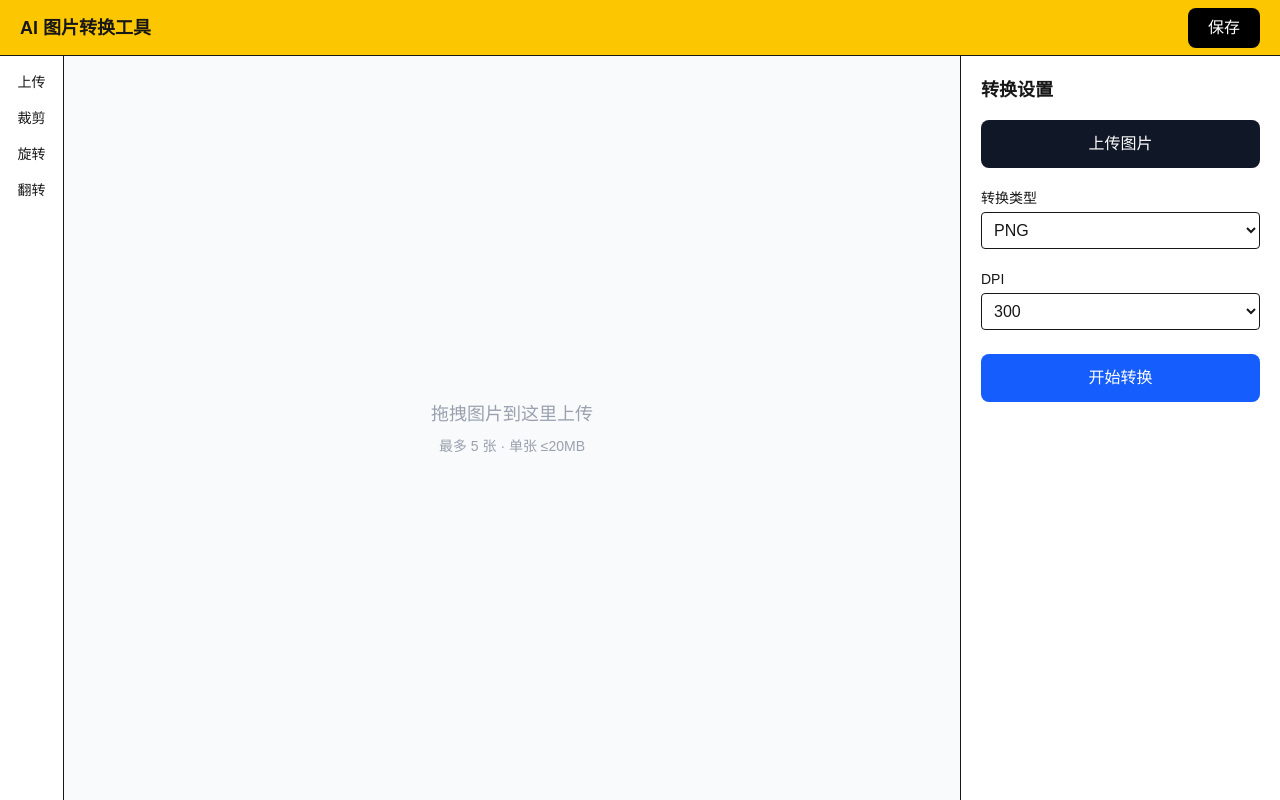
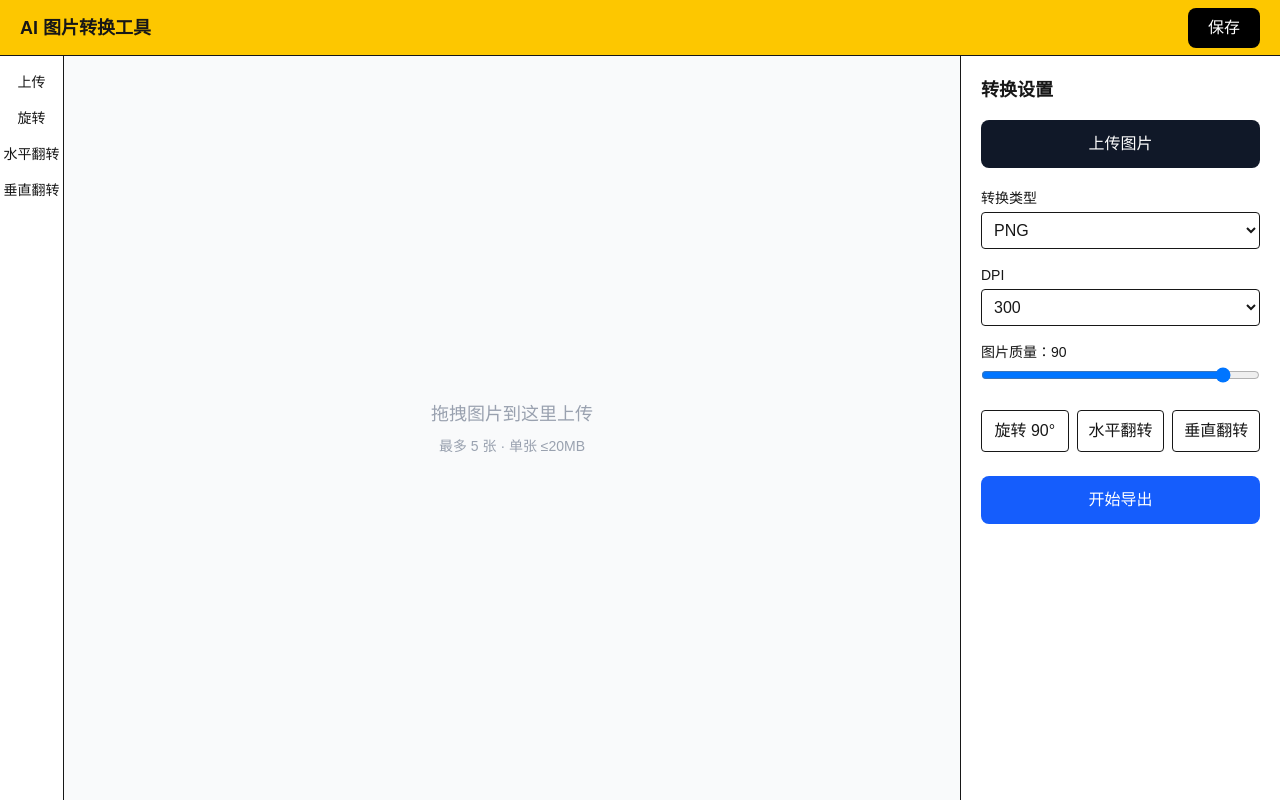
Before and after one commit to wangmuyr-sudo/Text_to_Iamge_1, a Next.js app: page / in a window 1280 px wide. Built offline with nearby package versions, Linux system fonts and the light colour scheme.

Commit message:
Add image editing export options

```diff
--- a/app/api/convert/route.ts
+++ b/app/api/convert/route.ts
@@ -14,9 +14,8 @@ function isUploadedFile(item: FormDataEntryValue): item is File {
   )
 }
 
-// 安全限制配置
-const MAX_FILES = 5 // 最多5张
-const MAX_FILE_SIZE = 20 * 1024 * 1024 // 20MB
+const MAX_FILES = 5
+const MAX_FILE_SIZE = 20 * 1024 * 1024
 
 export async function POST(req: NextRequest) {
   try {
@@ -24,8 +23,11 @@ export async function POST(req: NextRequest) {
     const files = formData.getAll('files').filter(isUploadedFile)
     const type = String(formData.get('type') || 'png')
     const dpi = Number(formData.get('dpi') || 72)
+    const quality = Math.max(10, Math.min(100, Number(formData.get('quality') || 90)))
+    const rotate = Number(formData.get('rotate') || 0)
+    const flipHorizontal = formData.get('flipHorizontal') === 'true'
+    const flipVertical = formData.get('flipVertical') === 'true'
 
-    // ========== 安全校验 ==========
     if (files.length === 0) {
       return NextResponse.json({ error: '请上传图片' }, { status: 400 })
     }
@@ -47,7 +49,6 @@ export async function POST(req: NextRequest) {
     const usedNames = new Map<string, number>()
     const result = { success: 0, failed: 0, messages: [] as string[] }
 
-    // ========== 批量处理（失败不中断） ==========
     for (const file of files) {
       try {
         const arrayBuffer = await file.arrayBuffer()
@@ -56,28 +57,32 @@ export async function POST(req: NextRequest) {
         let outputBuffer: Buffer
         let ext = type
 
-        const image = sharp(inputBuffer, { failOn: 'none' }).rotate()
+        let image = sharp(inputBuffer, { failOn: 'none' })
+
+        // 编辑处理
+        if (flipHorizontal) image = image.flop()
+        if (flipVertical) image = image.flip()
+        if (rotate > 0) image = image.rotate(rotate)
 
         if (type === 'png') {
-          outputBuffer = await image.withMetadata({ density: dpi }).png().toBuffer()
+          outputBuffer = await image.withMetadata({ density: dpi }).png({ quality }).toBuffer()
           ext = 'png'
         } else if (type === 'jpg' || type === 'jpeg') {
-          outputBuffer = await image.withMetadata({ density: dpi }).jpeg({ quality: 90 }).toBuffer()
+          outputBuffer = await image.withMetadata({ density: dpi }).jpeg({ quality }).toBuffer()
           ext = 'jpg'
         } else if (type === 'webp') {
-          outputBuffer = await image.withMetadata({ density: dpi }).webp({ quality: 85 }).toBuffer()
+          outputBuffer = await image.withMetadata({ density: dpi }).webp({ quality }).toBuffer()
           ext = 'webp'
         } else if (type === 'tiff') {
-          outputBuffer = await image.withMetadata({ density: dpi }).tiff().toBuffer()
+          outputBuffer = await image.withMetadata({ density: dpi }).tiff({ quality }).toBuffer()
           ext = 'tiff'
         } else if (type === 'cmyk') {
-          outputBuffer = await image.toColourspace('cmyk').withMetadata({ density: dpi }).jpeg({ quality: 90 }).toBuffer()
+          outputBuffer = await image.toColourspace('cmyk').withMetadata({ density: dpi }).jpeg({ quality }).toBuffer()
           ext = 'jpg'
         } else {
           throw new Error('不支持的格式')
         }
 
-        // 重名处理
         let fileName = `${baseName}.${ext}`
         if (usedNames.has(fileName)) {
           const count = usedNames.get(fileName)! + 1
@@ -91,21 +96,15 @@ export async function POST(req: NextRequest) {
         result.success++
       } catch (err) {
         result.failed++
-        const msg = err instanceof Error ? err.message : '处理失败'
-        result.messages.push(`${file.name} => ${msg}`)
-        continue // 🔥 关键：跳过，继续处理下一张
+        result.messages.push(`${file.name}: ${err instanceof Error ? err.message : '处理失败'}`)
+        continue
       }
     }
 
-    // 无成功文件
     if (result.success === 0) {
-      return NextResponse.json({
-        error: '所有图片处理失败',
-        details: result.messages
-      }, { status: 400 })
+      return NextResponse.json({ error: '所有图片处理失败', details: result.messages }, { status: 400 })
     }
 
-    // 生成 ZIP
     const zipBuffer = await zip.generateAsync({
       type: 'nodebuffer',
       compression: 'DEFLATE',
@@ -119,7 +118,6 @@ export async function POST(req: NextRequest) {
         'Content-Disposition': 'attachment; filename="converted_files.zip"',
       },
     })
-
   } catch (error) {
     console.error('转换错误：', error)
     return NextResponse.json({
--- a/app/page.tsx
+++ b/app/page.tsx
@@ -8,6 +8,7 @@ export default function Home() {
   const [selectedIndex, setSelectedIndex] = useState(0)
   const [format, setFormat] = useState('png')
   const [dpi, setDpi] = useState('300')
+  const [quality, setQuality] = useState(90)
   const [loading, setLoading] = useState(false)
   const [dragging, setDragging] = useState(false)
 
@@ -16,7 +17,11 @@ export default function Home() {
   const [isPanning, setIsPanning] = useState(false)
   const lastMousePosition = useRef({ x: 0, y: 0 })
 
-  // 安全限制
+  // 编辑状态
+  const [rotate, setRotate] = useState(0)
+  const [flipHorizontal, setFlipHorizontal] = useState(false)
+  const [flipVertical, setFlipVertical] = useState(false)
+
   const MAX_FILES = 5
   const MAX_SIZE = 20 * 1024 * 1024
 
@@ -26,9 +31,14 @@ export default function Home() {
     setIsPanning(false)
   }
 
+  const resetEdit = () => {
+    setRotate(0)
+    setFlipHorizontal(false)
+    setFlipVertical(false)
+  }
+
   const updateFiles = (selectedFiles: File[]) => {
     const imageFiles = selectedFiles.filter(f => f.type.startsWith('image/'))
-
     if (imageFiles.length > MAX_FILES) {
       alert(`最多上传 ${MAX_FILES} 张图片`)
       return
@@ -44,28 +54,25 @@ export default function Home() {
     }
 
     images.forEach(url => URL.revokeObjectURL(url))
-
     setFiles(imageFiles)
     setImages(imageFiles.map(file => URL.createObjectURL(file)))
     setSelectedIndex(0)
     resetViewer()
+    resetEdit()
   }
 
-  // 删除单张图片
   const handleDelete = (index: number) => {
     const newImages = [...images]
     const newFiles = [...files]
-
     URL.revokeObjectURL(newImages[index])
-
     newImages.splice(index, 1)
     newFiles.splice(index, 1)
-
     setImages(newImages)
     setFiles(newFiles)
 
     if (newImages.length === 0) {
       setSelectedIndex(0)
+      resetEdit()
     } else if (selectedIndex === index) {
       setSelectedIndex(Math.max(0, index - 1))
     } else if (selectedIndex > index) {
@@ -74,16 +81,15 @@ export default function Home() {
     resetViewer()
   }
 
-  // 清空所有图片
   const handleClearAll = () => {
     if (files.length === 0) return
     if (!confirm('确定要清空所有图片吗？')) return
-
     images.forEach(url => URL.revokeObjectURL(url))
     setImages([])
     setFiles([])
     setSelectedIndex(0)
     resetViewer()
+    resetEdit()
   }
 
   const handleUpload = (e: React.ChangeEvent<HTMLInputElement>) => {
@@ -149,6 +155,20 @@ export default function Home() {
     return () => images.forEach(url => URL.revokeObjectURL(url))
   }, [images])
 
+  // === 🔥 编辑功能：旋转 / 翻转 ===
+  const handleRotate = () => {
+    setRotate(prev => (prev + 90) % 360)
+  }
+
+  const handleFlipHorizontal = () => {
+    setFlipHorizontal(prev => !prev)
+  }
+
+  const handleFlipVertical = () => {
+    setFlipVertical(prev => !prev)
+  }
+
+  // === 🔥 转换提交 ===
   const handleConvert = async () => {
     if (files.length === 0) {
       alert('请先上传图片')
@@ -161,8 +181,15 @@ export default function Home() {
       files.forEach(file => formData.append('files', file))
       formData.append('type', format)
       formData.append('dpi', dpi)
+      formData.append('quality', String(quality))
+      formData.append('rotate', String(rotate))
+      formData.append('flipHorizontal', String(flipHorizontal))
+      formData.append('flipVertical', String(flipVertical))
 
-      const res = await fetch('/api/convert', { method: 'POST', body: formData })
+      const res = await fetch('/api/convert', {
+        method: 'POST',
+        body: formData
+      })
 
       if (!res.ok) {
         let msg = '转换失败'
@@ -202,38 +229,79 @@ export default function Home() {
 
       <div className="flex flex-1 overflow-hidden">
         <div className="w-16 bg-white border-r flex flex-col items-center py-4 gap-4">
-          <label className="text-sm cursor-pointer">上传<input type="file" accept="image/*" multiple onChange={handleUpload} className="hidden" /></label>
-          <button className="text-sm">裁剪</button>
-          <button className="text-sm">旋转</button>
-          <button className="text-sm">翻转</button>
+          <label className="text-sm cursor-pointer">
+            上传
+            <input type="file" accept="image/*" multiple onChange={handleUpload} className="hidden" />
+          </label>
+
+          <button onClick={handleRotate} className="text-sm" disabled={!selectedImage}>
+            旋转
+          </button>
+
+          <button onClick={handleFlipHorizontal} className="text-sm" disabled={!selectedImage}>
+            水平翻转
+          </button>
+
+          <button onClick={handleFlipVertical} className="text-sm" disabled={!selectedImage}>
+            垂直翻转
+          </button>
 
           {files.length > 0 && (
-            <button
-              onClick={handleClearAll}
-              className="text-sm text-red-500 mt-2"
-            >
+            <button onClick={handleClearAll} className="text-sm text-red-500 mt-2">
               清空
             </button>
           )}
         </div>
 
-        <div onDragOver={handleDragOver} onDragLeave={handleDragLeave} onDrop={handleDrop} className={`flex-1 flex flex-col overflow-hidden transition ${dragging ? 'bg-blue-50 border-2 border-dashed border-blue-500' : 'bg-gray-50'}`}>
-          <div onWheel={handleWheel} onMouseDown={handleMouseDown} onMouseMove={handleMouseMove} onMouseUp={stopPanning} onMouseLeave={stopPanning} onDoubleClick={resetViewer} className={`relative flex-1 overflow-hidden bg-gray-50 select-none ${selectedImage ? (isPanning ? 'cursor-grabbing' : 'cursor-grab') : ''}`}>
+        <div
+          onDragOver={handleDragOver}
+          onDragLeave={handleDragLeave}
+          onDrop={handleDrop}
+          className={`flex-1 flex flex-col overflow-hidden transition ${dragging ? 'bg-blue-50 border-2 border-dashed border-blue-500' : 'bg-gray-50'}`}
+        >
+          <div
+            onWheel={handleWheel}
+            onMouseDown={handleMouseDown}
+            onMouseMove={handleMouseMove}
+            onMouseUp={stopPanning}
+            onMouseLeave={stopPanning}
+            onDoubleClick={resetViewer}
+            className={`relative flex-1 overflow-hidden bg-gray-50 select-none ${selectedImage ? (isPanning ? 'cursor-grabbing' : 'cursor-grab') : ''}`}
+          >
             {selectedImage ? (
               <>
                 <div className="absolute inset-0 flex items-center justify-center overflow-hidden">
-                  <img src={selectedImage} alt="preview" draggable={false} className="bg-white border shadow pointer-events-none" style={{
-                    maxWidth: 'none', maxHeight: 'none', width: 'auto', height: 'auto',
-                    transform: `translate3d(${position.x}px, ${position.y}px, 0) scale(${scale})`,
-                    transformOrigin: 'center center', willChange: 'transform',
-                  }} />
+                  <img
+                    src={selectedImage}
+                    alt="preview"
+                    draggable={false}
+                    className="bg-white border shadow pointer-events-none"
+                    style={{
+                      maxWidth: 'none',
+                      maxHeight: 'none',
+                      width: 'auto',
+                      height: 'auto',
+                      transform: `translate3d(${position.x}px, ${position.y}px, 0) scale(${scale}) rotate(${rotate}deg) scale(${flipHorizontal ? -1 : 1}, ${flipVertical ? -1 : 1})`,
+                      transformOrigin: 'center center',
+                      willChange: 'transform',
+                    }}
+                  />
                 </div>
-                <div className="absolute right-4 top-4 bg-black/70 text-white text-xs px-3 py-1 rounded-full pointer-events-none">{Math.round(scale * 100)}%</div>
-                <div className="absolute left-4 bottom-4 bg-black/60 text-white text-xs px-3 py-2 rounded-lg pointer-events-none">滚轮缩放 · 拖动查看 · 双击重置</div>
+
+                <div className="absolute right-4 top-4 bg-black/70 text-white text-xs px-3 py-1 rounded-full pointer-events-none">
+                  {Math.round(scale * 100)}%
+                </div>
+
+                <div className="absolute left-4 bottom-4 bg-black/60 text-white text-xs px-3 py-2 rounded-lg pointer-events-none">
+                  旋转：{rotate}° | 翻转：{flipHorizontal ? '水平' : ''} {flipVertical ? '垂直' : ''}
+                </div>
               </>
             ) : (
               <div className="h-full flex items-center justify-center text-center text-gray-400">
-                <div><div className="text-lg mb-2">拖拽图片到这里上传</div><div className="text-sm">最多 5 张 · 单张 ≤20MB</div></div>
+                <div>
+                  <div className="text-lg mb-2">拖拽图片到这里上传</div>
+                  <div className="text-sm">最多 5 张 · 单张 ≤20MB</div>
+                </div>
               </div>
             )}
           </div>
@@ -249,7 +317,6 @@ export default function Home() {
                     >
                       <img src={img} alt="" className="w-full h-full object-cover" />
                     </button>
-
                     <button
                       onClick={() => handleDelete(i)}
                       className="absolute -top-1 -right-1 w-5 h-5 flex items-center justify-center bg-red-500 text-white text-xs rounded-full"
@@ -263,20 +330,19 @@ export default function Home() {
           )}
         </div>
 
-        <div className="w-80 bg-white border-l p-5">
+        <div className="w-80 bg-white border-l p-5 overflow-y-auto">
           <h2 className="font-bold text-lg mb-4">转换设置</h2>
-          <label className="block w-full bg-gray-900 text-white text-center py-3 rounded-lg cursor-pointer">上传图片<input type="file" accept="image/*" multiple onChange={handleUpload} className="hidden" /></label>
+
+          <label className="block w-full bg-gray-900 text-white text-center py-3 rounded-lg cursor-pointer">
+            上传图片
+            <input type="file" accept="image/*" multiple onChange={handleUpload} className="hidden" />
+          </label>
 
           {files.length > 0 && (
             <div className="mt-3 text-sm text-gray-600 break-all">
               <div className="mb-1 flex justify-between">
                 <span>已选：{files.length} / 5</span>
-                <button
-                  onClick={handleClearAll}
-                  className="text-red-500 text-xs"
-                >
-                  清空全部
-                </button>
+                <button onClick={handleClearAll} className="text-red-500 text-xs">清空全部</button>
               </div>
 
               {files.map((f, i) => (
@@ -287,12 +353,7 @@ export default function Home() {
                   >
                     {f.name}
                   </button>
-                  <button
-                    onClick={() => handleDelete(i)}
-                    className="text-red-500 text-xs"
-                  >
-                    删除
-                  </button>
+                  <button onClick={() => handleDelete(i)} className="text-red-500 text-xs">删除</button>
                 </div>
               ))}
             </div>
@@ -309,7 +370,7 @@ export default function Home() {
             </select>
           </div>
 
-          <div className="mt-5">
+          <div className="mt-4">
             <label className="block mb-1 text-sm">DPI</label>
             <select value={dpi} onChange={(e) => setDpi(e.target.value)} className="w-full border rounded p-2">
               <option value="72">72</option>
@@ -318,8 +379,37 @@ export default function Home() {
             </select>
           </div>
 
-          <button onClick={handleConvert} disabled={loading} className="mt-6 w-full bg-blue-600 disabled:bg-gray-400 text-white py-3 rounded-lg">
-            {loading ? '转换中...' : '开始转换'}
+          <div className="mt-4">
+            <label className="block mb-1 text-sm">图片质量：{quality}</label>
+            <input
+              type="range"
+              min="10"
+              max="100"
+              step="1"
+              value={quality}
+              onChange={(e) => setQuality(Number(e.target.value))}
+              className="w-full"
+            />
+          </div>
+
+          <div className="mt-5 flex gap-2">
+            <button onClick={handleRotate} disabled={!selectedImage} className="flex-1 border rounded p-2">
+              旋转 90°
+            </button>
+            <button onClick={handleFlipHorizontal} disabled={!selectedImage} className="flex-1 border rounded p-2">
+              水平翻转
+            </button>
+            <button onClick={handleFlipVertical} disabled={!selectedImage} className="flex-1 border rounded p-2">
+              垂直翻转
+            </button>
+          </div>
+
+          <button
+            onClick={handleConvert}
+            disabled={loading}
+            className="mt-6 w-full bg-blue-600 disabled:bg-gray-400 text-white py-3 rounded-lg"
+          >
+            {loading ? '处理中...' : '开始导出'}
           </button>
         </div>
       </div>
```
